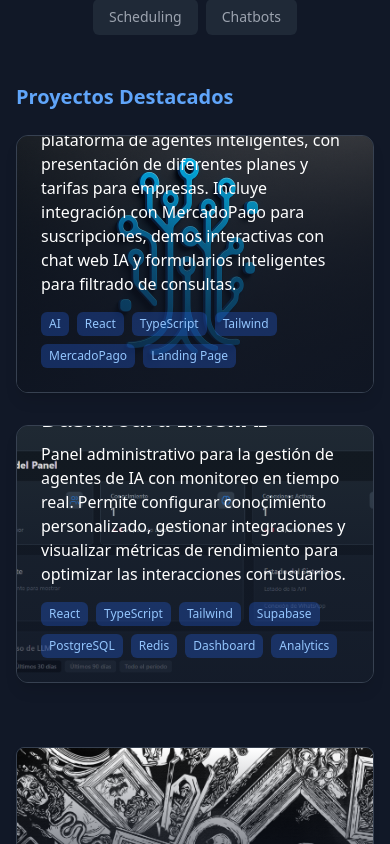
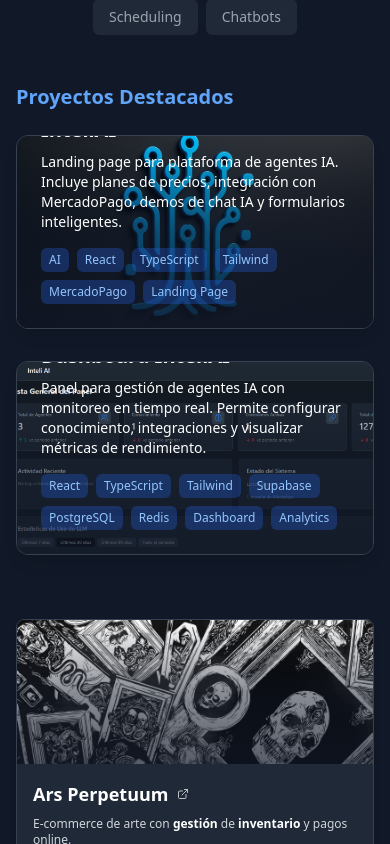
Before and after one commit to Andres-MMG/CV-AndresMartinez, a React (Vite) app: page / in a window 390 px wide. Shown: the part 8300-9144 px from the top of the page. Built offline with nearby package versions, Linux system fonts and the light colour scheme.

Commit message:
feat: enhance deployment checklist and add local test script for production build verification

```diff
--- a/src/components/Projects.tsx
+++ b/src/components/Projects.tsx
@@ -16,7 +16,7 @@ export const Projects: React.FC = () => {
   const projects: Project[] = [
     {
       title: 'InteliAI',
-      description: 'Landing page promocional para la plataforma de agentes inteligentes, con presentación de diferentes planes y tarifas para empresas. Incluye integración con MercadoPago para suscripciones, demos interactivas con chat web IA y formularios inteligentes para filtrado de consultas.',
+      description: 'Landing page para plataforma de agentes IA. Incluye planes de precios, integración con MercadoPago, demos de chat IA y formularios inteligentes.',
       image: '/logoInteliAi.png',
       url: 'https://inteliai.cl',
       tags: ['AI', 'React', 'TypeScript','Tailwind', 'MercadoPago', 'Landing Page'],
@@ -24,7 +24,7 @@ export const Projects: React.FC = () => {
     },
     {
       title: 'Dashboard InteliAI',
-      description: 'Panel administrativo para la gestión de agentes de IA con monitoreo en tiempo real. Permite configurar conocimiento personalizado, gestionar integraciones y visualizar métricas de rendimiento para optimizar las interacciones con usuarios.',
+      description: 'Panel para gestión de agentes IA con monitoreo en tiempo real. Permite configurar conocimiento, integraciones y visualizar métricas de rendimiento.',
       image: '/DashBoardInteliAI.png',
       url: 'https://dashboard.inteliai.cl',
       tags: ['React', 'TypeScript', 'Tailwind', 'Supabase', 'PostgreSQL', 'Redis', 'Dashboard', 'Analytics'],
@@ -32,21 +32,21 @@ export const Projects: React.FC = () => {
     },
     {
       title: 'Ars Perpetuum',
-      description: 'Tienda en línea de productos artísticos con sistema de gestión de inventario y procesamiento de pagos.',
+      description: 'E-commerce de arte con gestión de inventario y pagos online.',
       image: '/arsperpetuum.webp',
       url: 'https://arsperpetuum.cl',
       tags: ['WordPress', 'WooCommerce', 'E-commerce','MercadoPago'],
     },
     {
       title: 'OK Fugas',
-      description: 'Plataforma para empresa de detección de fugas, con sistema de gestión de citas y calendario. Incluye formulario con IA para filtrado automático',
+      description: 'Web para detección de fugas con sistema de citas y formulario IA.',
       image: '/okfugas.png',
       url: 'https://www.okfugas.cl',
       tags: ['WordPress', 'PHP', 'Scheduling', 'AI'],
     },
     {
       title: 'Dr. House',
-      description: 'Empresa especializada en detección de aguas con sistema de gestión de servicios, citas y calendario. Cuenta con formulario inteligente con IA y chatbot para atención al cliente. Desarrollada con React y TypeScript.',
+      description: 'Web para detección de aguas con gestor de servicios, citas y chatbot IA.',
       image: '/dr-house.png',
       url: 'https://dr-house.cl',
       tags: ['React', 'TypeScript', 'PHP', 'WordPress', 'AI', 'Chatbots'],
@@ -107,7 +107,7 @@ export const Projects: React.FC = () => {
                     className="group bg-gray-800 rounded-xl overflow-hidden shadow-lg hover:shadow-blue-500/20 transition-all border border-gray-700 hover:border-blue-500/30"
                   >
                     <a href={project.url} target="_blank" rel="noopener noreferrer" className="block relative">
-                      <div className="relative h-64 overflow-hidden">
+                      <div className="relative h-48 md:h-64 overflow-hidden">
                         <img
                           src={project.image}
                           alt={project.title}
@@ -116,11 +116,11 @@ export const Projects: React.FC = () => {
                         <div className="absolute inset-0 bg-gradient-to-t from-gray-900 via-gray-900/70 to-transparent opacity-80"></div>
                       </div>
                       <div className="absolute bottom-0 left-0 right-0 p-6">
-                        <h4 className="text-2xl font-bold text-white mb-2 flex items-center">
+                        <h4 className="text-xl md:text-2xl font-bold text-white mb-2 flex items-center">
                           {project.title}
-                          <ExternalLink className="ml-2 w-4 h-4 opacity-70" />
+                          <ExternalLink className="ml-2 w-3 h-3 md:w-4 md:h-4 opacity-70" />
                         </h4>
-                        <p className="text-white font-medium mb-4 text-shadow-sm shadow-black">
+                        <p className="text-white font-medium mb-4 text-shadow-sm shadow-black text-sm md:text-base">
                           {project.description}
                         </p>
                         <div className="flex flex-wrap gap-2">
@@ -151,7 +151,7 @@ export const Projects: React.FC = () => {
                 className="group bg-gray-800 rounded-lg overflow-hidden shadow-md hover:shadow-blue-500/10 transition-all border border-gray-700 hover:border-blue-500/30"
               >
                 <a href={project.url} target="_blank" rel="noopener noreferrer" className="block">
-                  <div className="relative h-48 overflow-hidden">
+                  <div className="relative h-36 md:h-48 overflow-hidden">
                     <img
                       src={project.image}
                       alt={project.title}
@@ -160,11 +160,11 @@ export const Projects: React.FC = () => {
                     <div className="absolute inset-0 bg-gradient-to-t from-gray-900 via-gray-900/70 to-transparent opacity-70"></div>
                   </div>
                   <div className="p-4">
-                    <h4 className="text-xl font-bold text-white mb-2 flex items-center">
+                    <h4 className="text-lg md:text-xl font-bold text-white mb-2 flex items-center">
                       {project.title}
-                      <ExternalLink className="ml-2 w-4 h-4 opacity-70" />
+                      <ExternalLink className="ml-2 w-3 h-3 md:w-4 md:h-4 opacity-70" />
                     </h4>
-                    <p className="text-gray-300 text-sm mb-4 line-clamp-3" dangerouslySetInnerHTML={{ __html: project.description.replace(/(gestión|inventario|sistema|agenda|facturación|detección)/g, '<span class="font-semibold text-white">$1</span>') }} />
+                    <p className="text-gray-300 text-xs md:text-sm mb-4 line-clamp-2 md:line-clamp-3" dangerouslySetInnerHTML={{ __html: project.description.replace(/(gestión|inventario|sistema|agenda|facturación|detección|IA|chatbot)/g, '<span class="font-semibold text-white">$1</span>') }} />
                     <div className="flex flex-wrap gap-2">
                       {project.tags.map((tag, i) => (
                         <span
```
Also changed, not shown: 2 other files (tests, documents, lock files or other folders).
